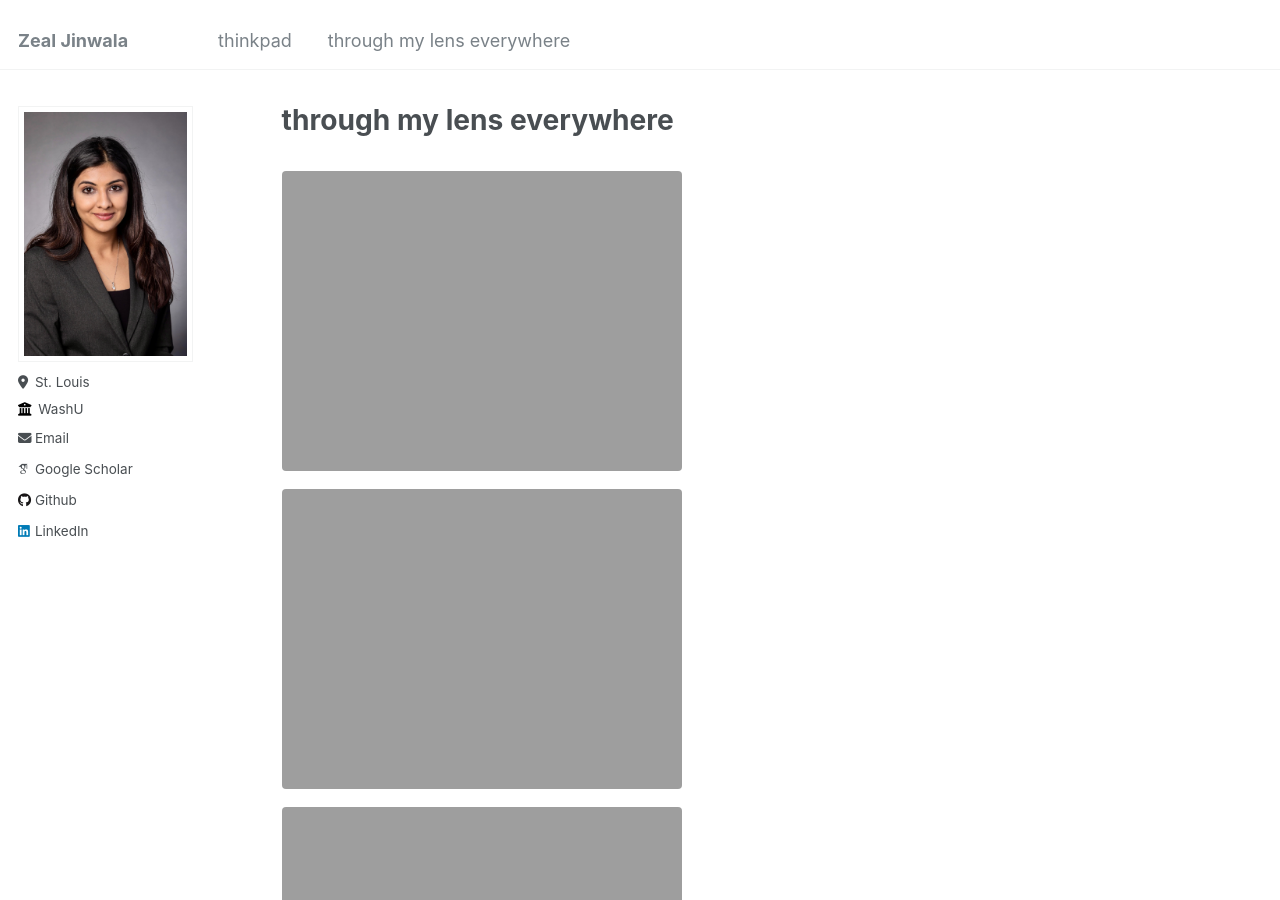
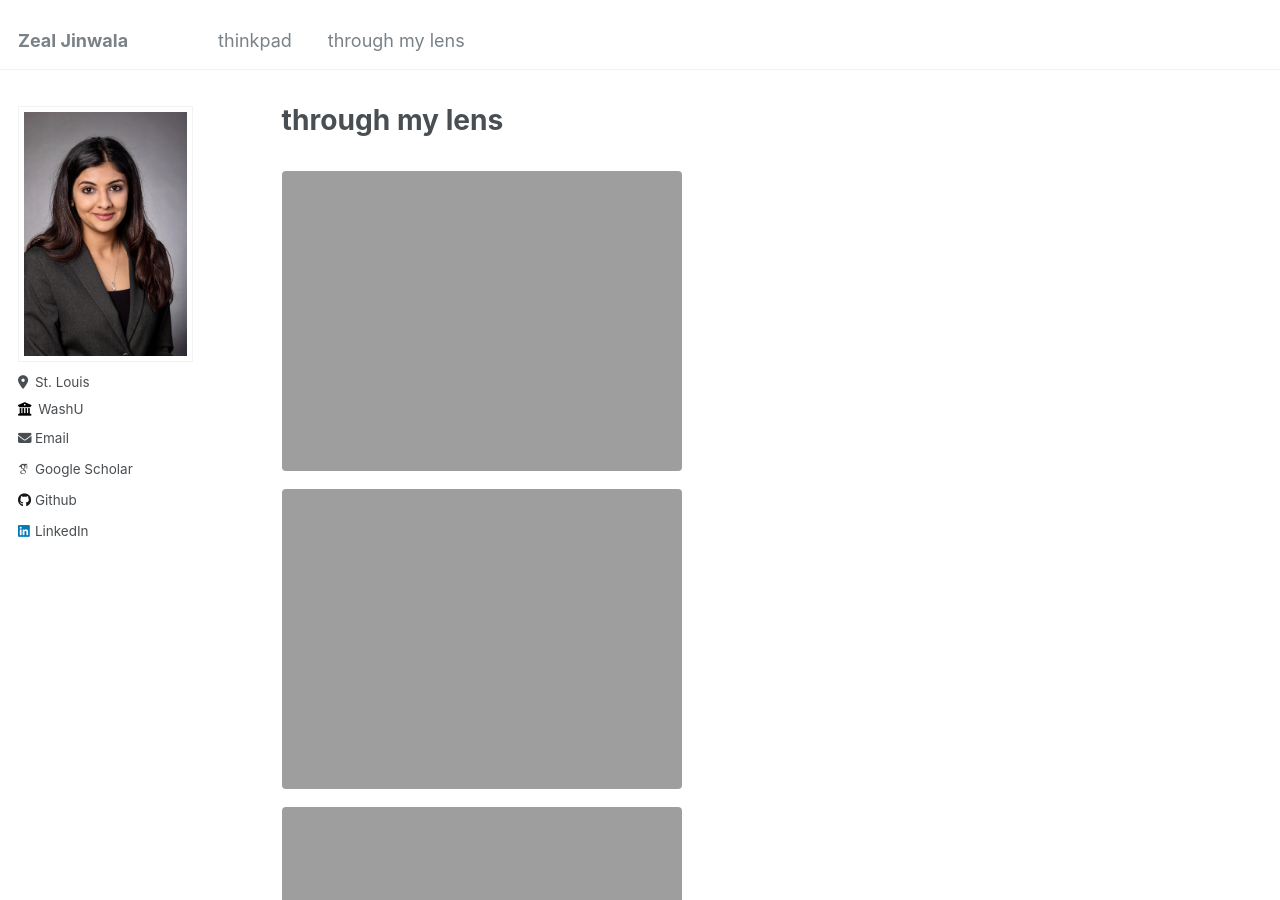
Before and after one commit to zealjinwala/zealjinwala.github.io, a Jekyll site: the page built from _pages/some-nice-clicks.md, in a window 1280 px wide and 900 px high. Built offline with Jekyll 4.4.1, drawn with Linux system fonts in a browser that asks for light colours; some web fonts are replaced.

Commit message:
updating label

```diff
--- a/_data/navigation.yml
+++ b/_data/navigation.yml
@@ -7,7 +7,7 @@ main:
   - title: "thinkpad"
     url: /year-archive/
 
-  - title: "through my lens everywhere"
+  - title: "through my lens"
     url: /some-nice-clicks/
 
 # - title: "Teaching"
--- a/_pages/some-nice-clicks.md
+++ b/_pages/some-nice-clicks.md
@@ -1,5 +1,5 @@
 ---
-title: "through my lens everywhere"
+title: "through my lens"
 permalink: /some-nice-clicks/
 author_profile: true
 gallery:
```
